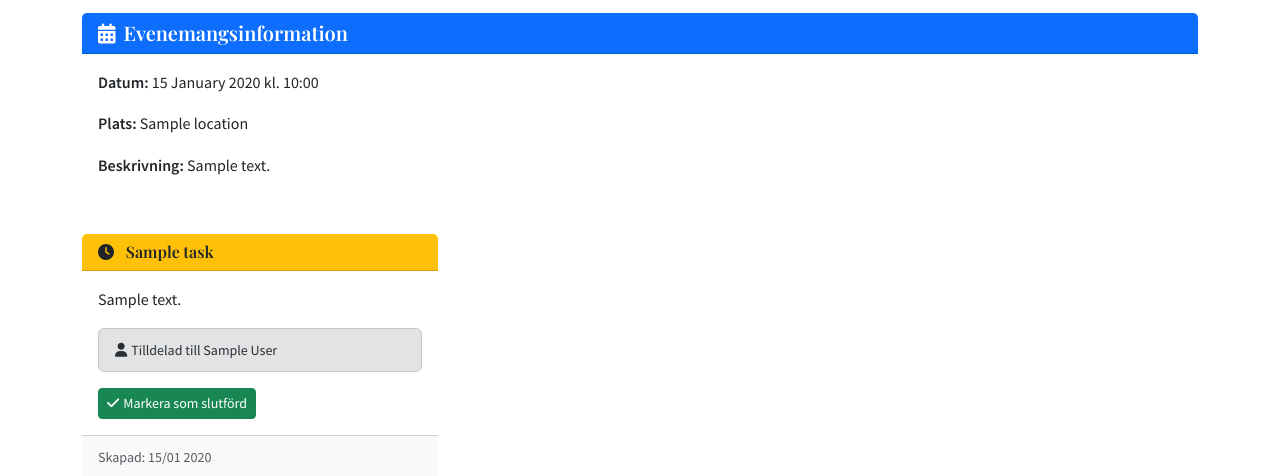
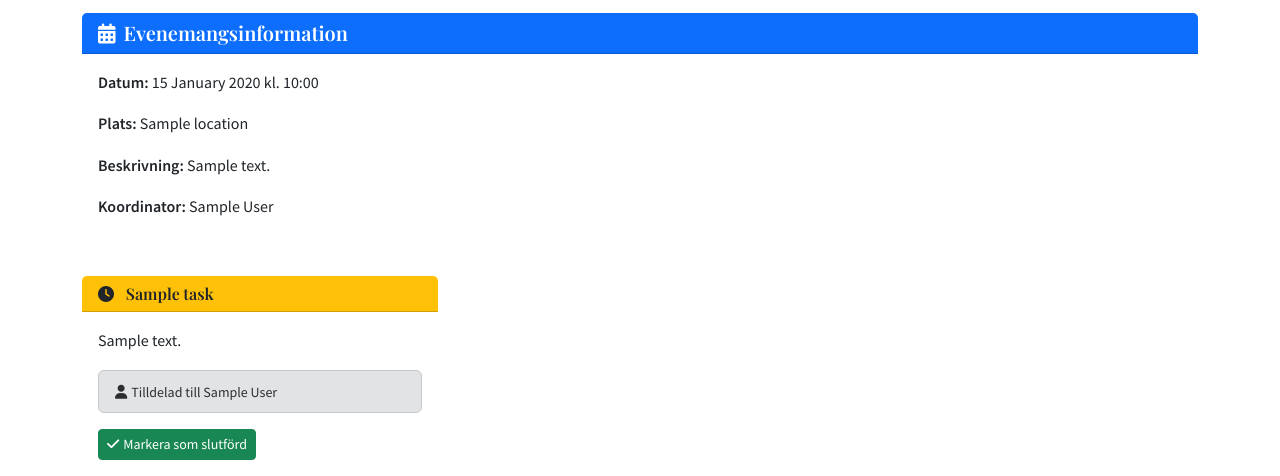
Before and after one commit to erikstenborg/BrunnsboMusikklasser, a Python web app: template templates/event_tasks.html in a window 1280 px wide. Shown: the part 251-727 px from the top of the page. Run offline with Jinja, Linux system fonts and the light colour scheme; the template is opened without the code that fills it: most values are stand-ins (such as "Sample title", 1, 10 or a date in 2020).

Commit message:
Show the event coordinator's name on the event task page
Add a conditional display for the event coordinator's first and last name in templates/event_tasks.html.

Replit-Commit-Author: Agent
Replit-Commit-Session-Id: 7da0a5d4-d090-4022-a7f9-d9a011ba24c6
Replit-Commit-Checkpoint-Type: full_checkpoint
Replit-Commit-Screenshot-Url: https://storage.googleapis.com/screenshot-production-us-central1/cc4f1f99-b283-44db-b27f-f4de7d33dcc2/7da0a5d4-d090-4022-a7f9-d9a011ba24c6/9UrUz1U

```diff
--- a/templates/event_tasks.html
+++ b/templates/event_tasks.html
@@ -23,6 +23,9 @@
                     <p><strong>Datum:</strong> {{ event.event_date.strftime('%d %B %Y kl. %H:%M') }}</p>
                     {% if event.location %}<p><strong>Plats:</strong> {{ event.location }}</p>{% endif %}
                     {% if event.description %}<p><strong>Beskrivning:</strong> {{ event.description }}</p>{% endif %}
+                    {% if event.coordinator %}
+                    <p><strong>Koordinator:</strong> {{ event.coordinator.first_name }} {{ event.coordinator.last_name }}</p>
+                    {% endif %}
                 </div>
             </div>
 
```
